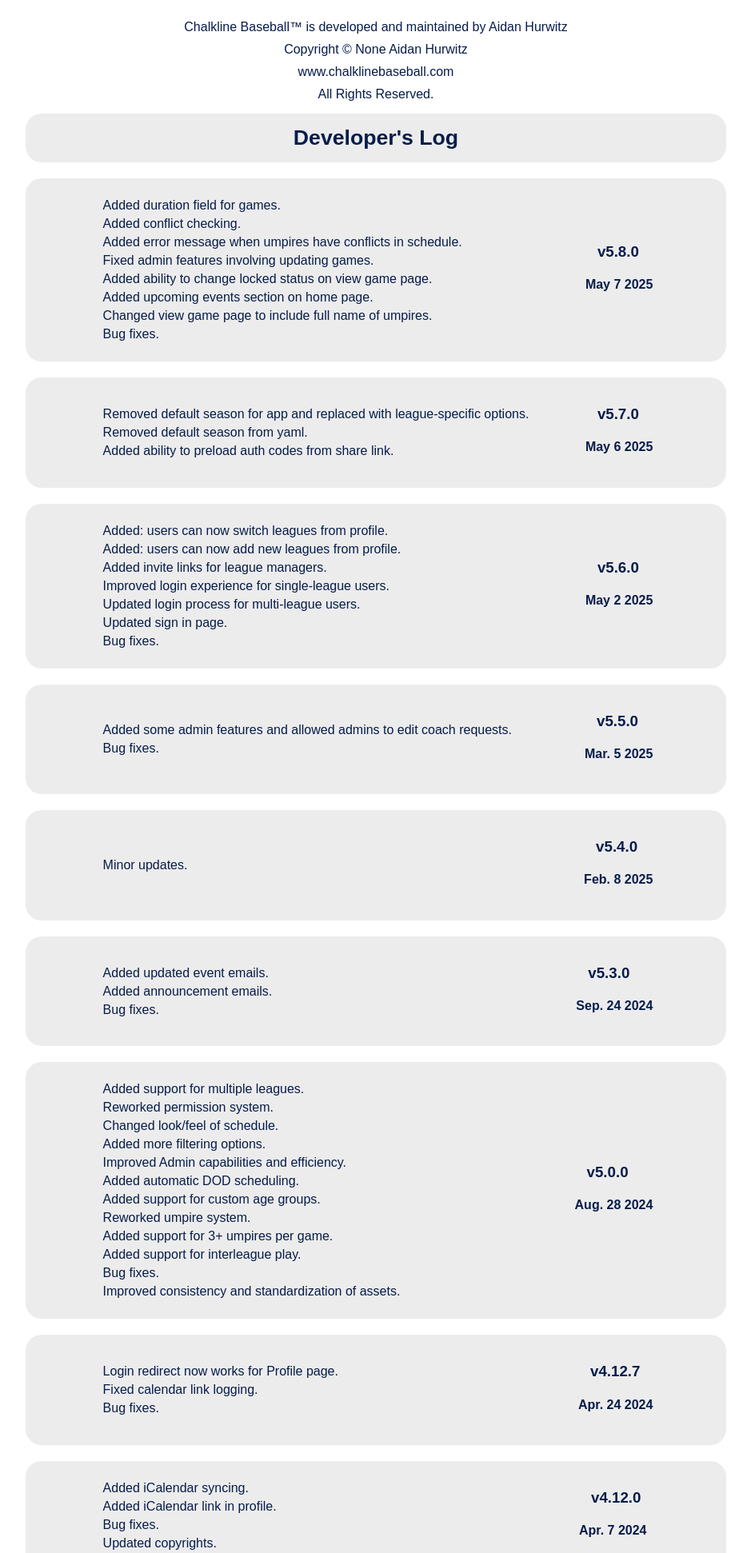
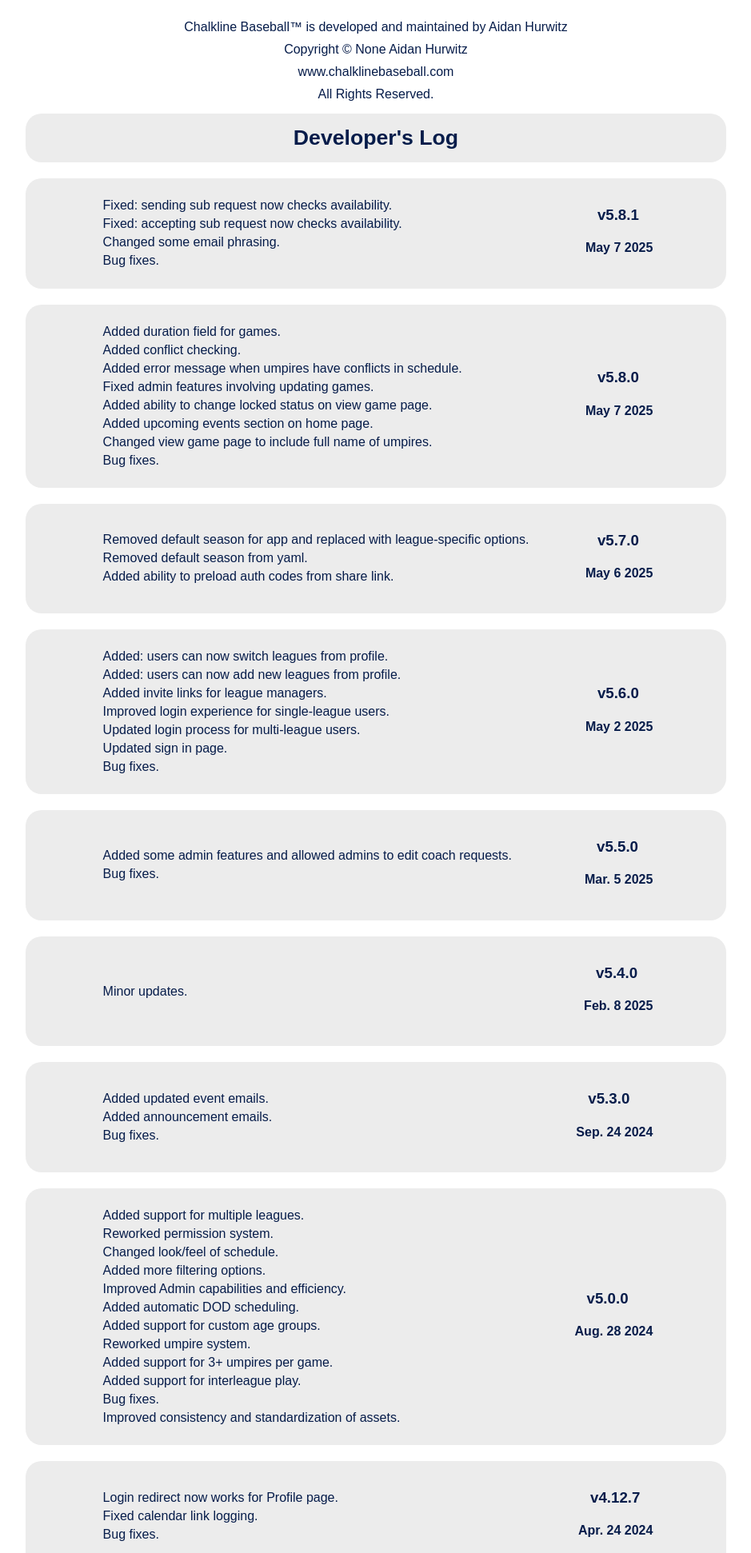
Before and after one commit to jamesus88/chalkline_v2, a Flask app: page / in a window 1280 px wide. Shown: the part 2294-4236 px from the top of the page at 80% size, without its empty margins (170-1109 px from the left). Run offline with Flask 3, Linux system fonts and the light colour scheme; parts of the project's set-up code (start-up, migrations or seed data) failed here and were passed over; some libraries are stand-ins or nearby versions.

Commit message:
sending sub requests checks availability

```diff
--- a/chalkline/invite/routes.py
+++ b/chalkline/invite/routes.py
@@ -47,7 +47,7 @@ def substitute(eventId, auth):
     if request.method == "POST":
         if request.form.get('accept'):
             try:
-                Event.substitute(event, pos, res['user'])
+                Event.substitute(res['league'], event, pos, res['user'])
                 User.remove_sub_req(req_user, event)
                 msg = mailer.ChalklineEmail(
                     subject="Substitute Request Fulfilled!",
--- a/chalkline/templates/main/home.html
+++ b/chalkline/templates/main/home.html
@@ -205,6 +205,20 @@
     </center>
     <section id="developers-log">
         <h2>Developer's Log</h2>
+    </section>
+    <section>
+        <div class="split">
+            <div>
+                <p>Fixed: sending sub request now checks availability.</p>
+                <p>Fixed: accepting sub request now checks availability.</p>
+                <p>Changed some email phrasing.</p>
+                <p>Bug fixes.</p>
+            </div>
+            <div>
+                <h3>v5.8.1</h3>
+                <h4>May 7 2025</h4>
+            </div>
+        </div>
     </section>
     <section>
         <div class="split">
```
Also changed, not shown: chalkline/core/events.py (+7 -4 lines).
